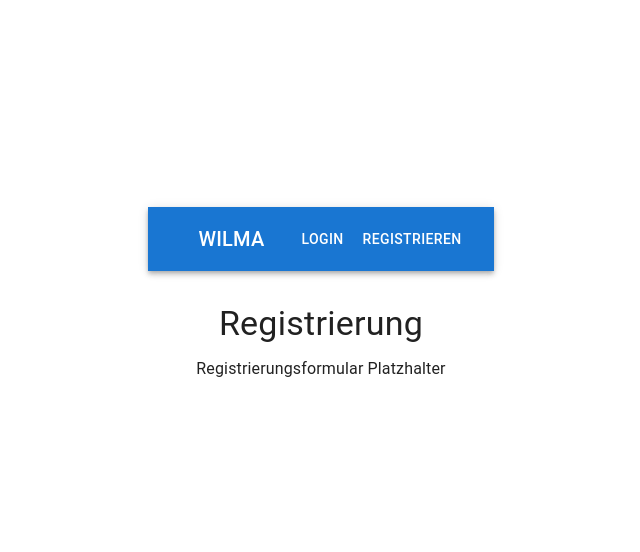
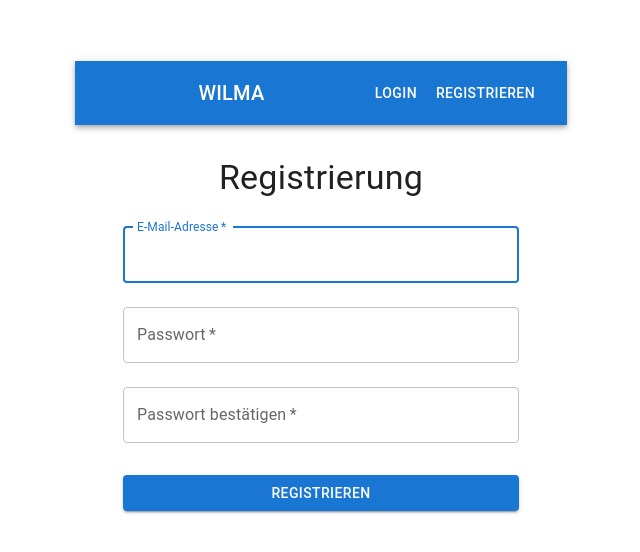
Before and after one commit to TheRealHypR/WILMA_Mk1, a React (Vite) app in the folder frontend/: page /register in a window 1280 px wide. Shown: the part 106-658 px from the top of the page, without its empty margins (319-959 px from the left). Built offline with nearby package versions, Linux system fonts and the light colour scheme; no server answers.

Commit message:
feat(frontend): Implement basic registration page with Firebase Auth

```diff
--- a/frontend/src/pages/RegisterPage.tsx
+++ b/frontend/src/pages/RegisterPage.tsx
@@ -1,14 +1,104 @@
-import React from 'react';
-import { Container, Typography } from '@mui/material';
+import React, { useState } from 'react';
+import { Container, Typography, TextField, Button, Box, Alert } from '@mui/material';
+import { useNavigate } from 'react-router-dom';
+import { createUserWithEmailAndPassword } from 'firebase/auth';
+import { auth } from '../firebaseConfig'; // Korrigierter Importpfad
 
 const RegisterPage: React.FC = () => {
+  const [email, setEmail] = useState('');
+  const [password, setPassword] = useState('');
+  const [confirmPassword, setConfirmPassword] = useState('');
+  const [error, setError] = useState<string | null>(null);
+  const [loading, setLoading] = useState(false);
+  const navigate = useNavigate();
+
+  const handleSubmit = async (event: React.FormEvent<HTMLFormElement>) => {
+    event.preventDefault();
+    setError(null);
+
+    if (password !== confirmPassword) {
+      setError("Passwörter stimmen nicht überein.");
+      return;
+    }
+
+    setLoading(true);
+    try {
+      await createUserWithEmailAndPassword(auth, email, password);
+      // Nach erfolgreicher Registrierung zum Login oder Dashboard weiterleiten
+      navigate('/login'); // oder '/dashboard' wenn direkt eingeloggt werden soll
+    } catch (err: any) {
+      // Firebase Fehlercodes menschenlesbar machen (optional)
+      console.error("Firebase registration error:", err);
+      if (err.code === 'auth/email-already-in-use') {
+        setError("Diese E-Mail-Adresse wird bereits verwendet.");
+      } else if (err.code === 'auth/weak-password') {
+        setError("Das Passwort ist zu schwach (mindestens 6 Zeichen benötigt).");
+      } else {
+        setError("Registrierung fehlgeschlagen. Bitte versuchen Sie es erneut.");
+      }
+    } finally {
+      setLoading(false);
+    }
+  };
+
   return (
     <Container maxWidth="xs">
-      <Typography variant="h4" component="h1" gutterBottom>
+      <Typography variant="h4" component="h1" align="center" gutterBottom>
         Registrierung
       </Typography>
-      {/* Registrierungsformular kommt hier */}
-      <Typography>Registrierungsformular Platzhalter</Typography>
+      <Box component="form" onSubmit={handleSubmit} noValidate sx={{ mt: 1 }}>
+        {error && <Alert severity="error" sx={{ mb: 2 }}>{error}</Alert>}
+        <TextField
+          margin="normal"
+          required
+          fullWidth
+          id="email"
+          label="E-Mail-Adresse"
+          name="email"
+          autoComplete="email"
+          autoFocus
+          value={email}
+          onChange={(e) => setEmail(e.target.value)}
+          disabled={loading}
+        />
+        <TextField
+          margin="normal"
+          required
+          fullWidth
+          name="password"
+          label="Passwort"
+          type="password"
+          id="password"
+          autoComplete="new-password"
+          value={password}
+          onChange={(e) => setPassword(e.target.value)}
+          disabled={loading}
+        />
+        <TextField
+          margin="normal"
+          required
+          fullWidth
+          name="confirmPassword"
+          label="Passwort bestätigen"
+          type="password"
+          id="confirmPassword"
+          autoComplete="new-password"
+          value={confirmPassword}
+          onChange={(e) => setConfirmPassword(e.target.value)}
+          error={password !== confirmPassword && confirmPassword !== ''} // Fehler anzeigen, wenn nicht übereinstimmend und nicht leer
+          helperText={password !== confirmPassword && confirmPassword !== '' ? "Passwörter stimmen nicht überein" : ""}
+          disabled={loading}
+        />
+        <Button
+          type="submit"
+          fullWidth
+          variant="contained"
+          sx={{ mt: 3, mb: 2 }}
+          disabled={loading}
+        >
+          {loading ? 'Registriere...' : 'Registrieren'}
+        </Button>
+      </Box>
     </Container>
   );
 };
```
